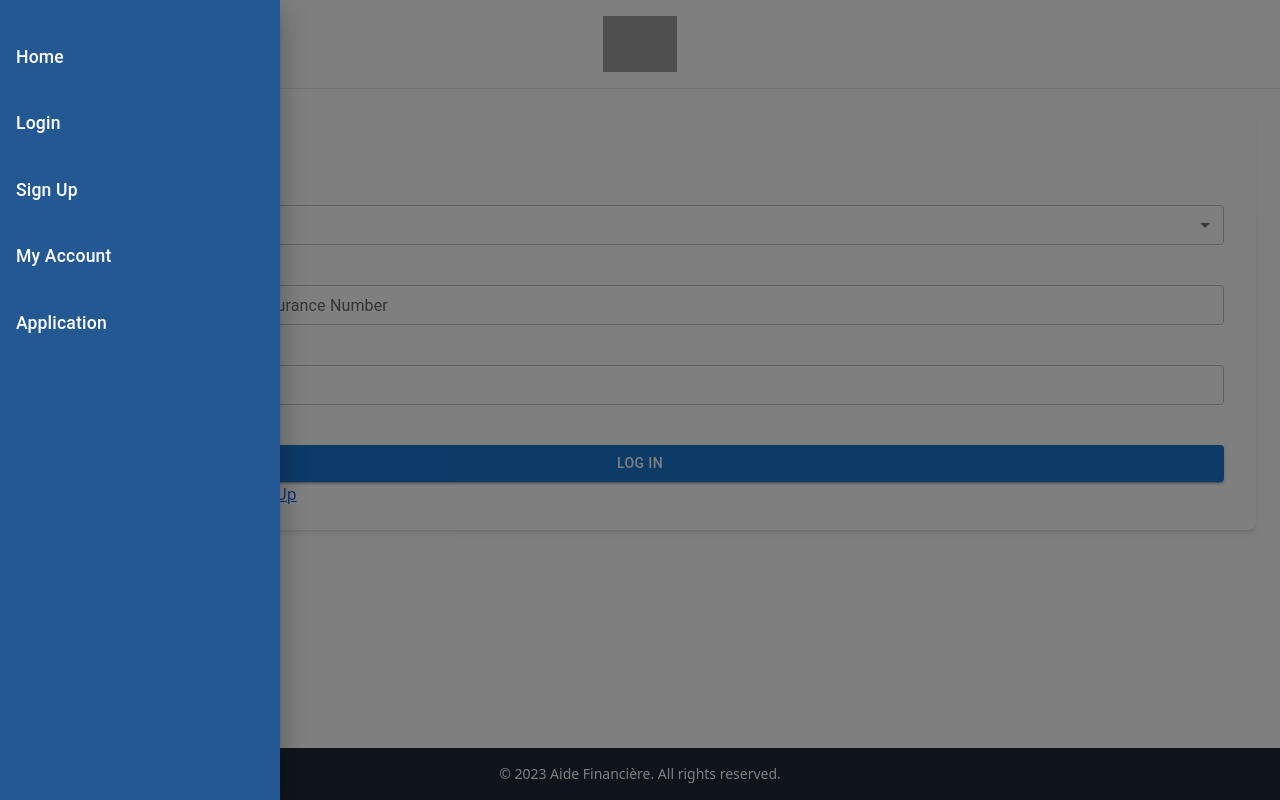
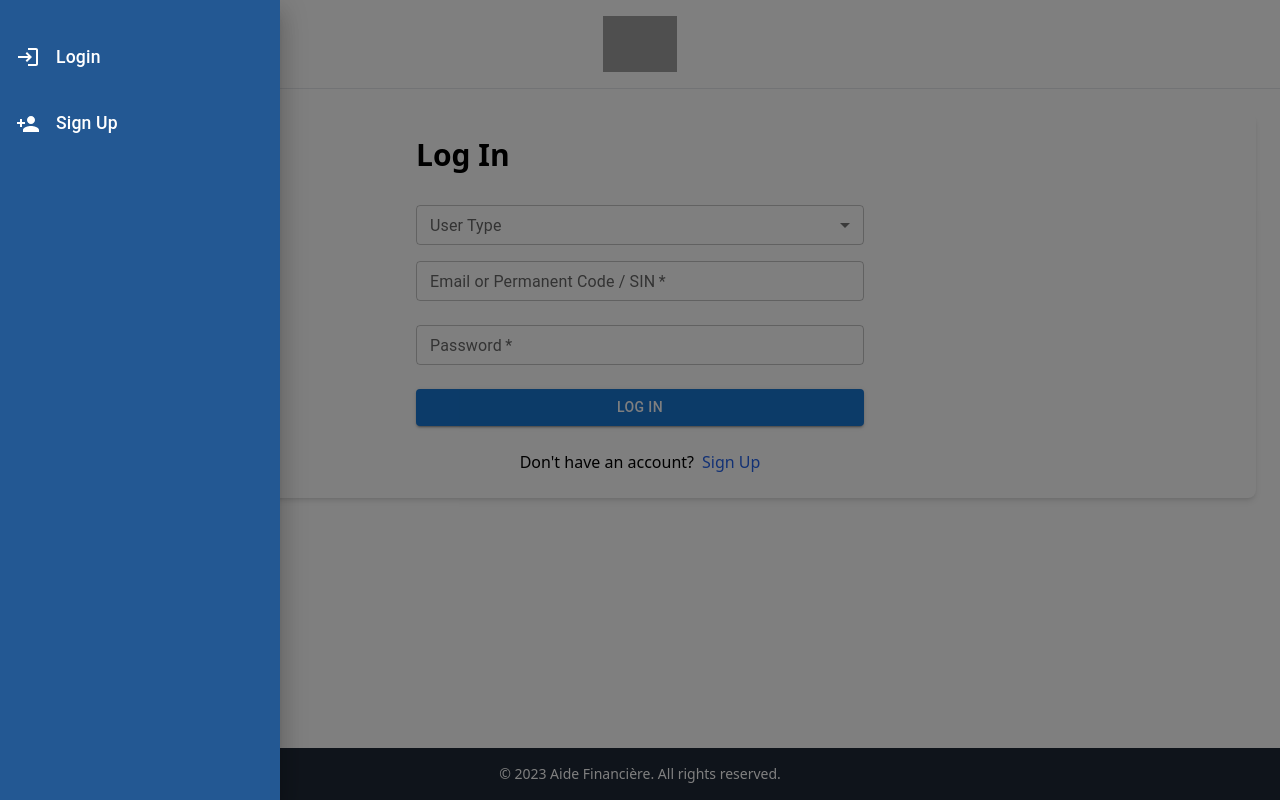
Before and after one commit to FrancoDominguez/aide-financiere-redesign, a React (Vite) app: page /login in a window 1280 px wide. Both pictures are taken after a click on the button "menu". Built offline with nearby package versions, Linux system fonts and the light colour scheme; grey boxes are pictures that could not be loaded.

Commit message:
feat: implement authentication context and user management functions; add protected routes and enhance login/signup pages

```diff
--- a/src/App.jsx
+++ b/src/App.jsx
@@ -1,5 +1,5 @@
-import { useState } from "react";
-import { Routes, Route } from "react-router-dom";
+import { useState, useEffect } from "react";
+import { Routes, Route, Navigate, useNavigate, useLocation } from "react-router-dom";
 import Header from "./components/header";
 import Footer from "./components/footer";
 import AppDrawer from "./components/drawer";
@@ -8,9 +8,36 @@ import MyAccountPage from "./pages/myAccountPage";
 import SignupPage from "./pages/signupPage";
 import LandingPage from "./pages/landingPage";
 import ApplicationPage from "./pages/applicationPage";
+import { AuthProvider, useAuth } from "./context/AuthContext";
 
-function App() {
+// Protected route component
+const ProtectedRoute = ({ children }) => {
+  const { isAuthenticated, loading } = useAuth();
+  const location = useLocation();
+
+  if (loading) {
+    return <div>Loading...</div>;
+  }
+
+  if (!isAuthenticated) {
+    return <Navigate to="/login" state={{ from: location }} replace />;
+  }
+
+  return children;
+};
+
+function AppContent() {
   const [open, setOpen] = useState(false);
+  const { isAuthenticated } = useAuth();
+  const navigate = useNavigate();
+  const location = useLocation();
+
+  // Redirect to landing page if logged in and trying to access login/signup
+  useEffect(() => {
+    if (isAuthenticated && (location.pathname === '/login' || location.pathname === '/signup' || location.pathname === '/')) {
+      navigate('/landing');
+    }
+  }, [isAuthenticated, location.pathname, navigate]);
 
   const toggleDrawer = (isOpen) => () => {
     setOpen(isOpen);
@@ -23,11 +50,28 @@ function App() {
       <main className="flex-grow container mx-auto p-6 block items-center justify-center">
         <Routes>
           <Route path="/" element={<LoginPage />} />
-          <Route path="/landing" element={<LandingPage />} />
           <Route path="/login" element={<LoginPage />} />
           <Route path="/signup" element={<SignupPage />} />
-          <Route path="/my-account" element={<MyAccountPage />} />
-          <Route path="/application" element={<ApplicationPage />} />
+
+          {/* Protected routes */}
+          <Route path="/landing" element={
+            <ProtectedRoute>
+              <LandingPage />
+            </ProtectedRoute>
+          } />
+          <Route path="/my-account" element={
+            <ProtectedRoute>
+              <MyAccountPage />
+            </ProtectedRoute>
+          } />
+          <Route path="/application" element={
+            <ProtectedRoute>
+              <ApplicationPage />
+            </ProtectedRoute>
+          } />
+
+          {/* Fallback route */}
+          <Route path="*" element={<Navigate to="/login" replace />} />
         </Routes>
       </main>
       <Footer />
@@ -35,4 +79,12 @@ function App() {
   );
 }
 
+function App() {
+  return (
+    <AuthProvider>
+      <AppContent />
+    </AuthProvider>
+  );
+}
+
 export default App;
--- a/src/components/drawer.jsx
+++ b/src/components/drawer.jsx
@@ -1,4 +1,5 @@
 import React from "react";
+import { useNavigate } from "react-router-dom";
 import {
   Drawer,
   List,
@@ -6,16 +7,48 @@ import {
   ListItemButton,
   ListItemText,
   Box,
+  Divider,
+  Typography,
+  Avatar,
+  ListItemIcon,
 } from "@mui/material";
+import {
+  Home,
+  AccountCircle,
+  ExitToApp,
+  Login,
+  PersonAdd,
+  Description,
+} from "@mui/icons-material";
+import { useAuth } from "../context/AuthContext";
 
 const AppDrawer = ({ open, toggleDrawer }) => {
-  const menuItems = [
-    { text: "Home", href: "/landing" },
-    { text: "Login", href: "/login" },
-    { text: "Sign Up", href: "/signup" },
-    { text: "My Account", href: "/my-account" },
-    { text: "Application", href: "/application" },
-  ];
+  const { currentUser, logout, isAuthenticated } = useAuth();
+  const navigate = useNavigate();
+
+  const handleLogout = () => {
+    logout();
+    toggleDrawer(false)();
+    navigate("/login");
+  };
+
+  // Define menu items based on authentication status
+  const getMenuItems = () => {
+    if (isAuthenticated) {
+      return [
+        { text: "Home", href: "/landing", icon: <Home /> },
+        { text: "My Account", href: "/my-account", icon: <AccountCircle /> },
+        { text: "Application", href: "/application", icon: <Description /> },
+      ];
+    } else {
+      return [
+        { text: "Login", href: "/login", icon: <Login /> },
+        { text: "Sign Up", href: "/signup", icon: <PersonAdd /> },
+      ];
+    }
+  };
+
+  const menuItems = getMenuItems();
 
   return (
     <Drawer
@@ -29,13 +62,32 @@ const AppDrawer = ({ open, toggleDrawer }) => {
         },
       }}
     >
+      {/* User profile section if logged in */}
+      {isAuthenticated && currentUser && (
+        <Box sx={{ p: 2, display: 'flex', alignItems: 'center', gap: 2 }}>
+          <Avatar sx={{ bgcolor: 'white', color: '#235893' }}>
+            {currentUser.firstName?.charAt(0) || currentUser.email?.charAt(0) || "U"}
+          </Avatar>
+          <Box>
+            <Typography variant="subtitle1" sx={{ fontWeight: 'bold' }}>
+              {currentUser.firstName} {currentUser.lastName}
+            </Typography>
+            <Typography variant="body2" sx={{ opacity: 0.8 }}>
+              {currentUser.email}
+            </Typography>
+          </Box>
+        </Box>
+      )}
+
       <Box sx={{ pt: 2, pb: 2 }}>
         <List>
           {menuItems.map((item, index) => (
             <ListItem key={index} disablePadding>
               <ListItemButton
-                component="a"
-                href={item.href}
+                onClick={() => {
+                  navigate(item.href);
+                  toggleDrawer(false)();
+                }}
                 sx={{
                   py: 2,
                   "&:hover": {
@@ -43,6 +95,11 @@ const AppDrawer = ({ open, toggleDrawer }) => {
                   },
                 }}
               >
+                {item.icon && (
+                  <ListItemIcon sx={{ color: "white", minWidth: 40 }}>
+                    {item.icon}
+                  </ListItemIcon>
+                )}
                 <ListItemText
                   primary={item.text}
                   primaryTypographyProps={{
@@ -53,6 +110,35 @@ const AppDrawer = ({ open, toggleDrawer }) => {
               </ListItemButton>
             </ListItem>
           ))}
+
+          {/* Logout button - only show when authenticated */}
+          {isAuthenticated && (
+            <>
+              <Divider sx={{ my: 1.5, backgroundColor: 'rgba(255, 255, 255, 0.2)' }} />
+              <ListItem disablePadding>
+                <ListItemButton
+                  onClick={handleLogout}
+                  sx={{
+                    py: 2,
+                    "&:hover": {
+                      backgroundColor: "rgba(255, 255, 255, 0.1)",
+                    },
+                  }}
+                >
+                  <ListItemIcon sx={{ color: "white", minWidth: 40 }}>
+                    <ExitToApp />
+                  </ListItemIcon>
+                  <ListItemText
+                    primary="Logout"
+                    primaryTypographyProps={{
+                      fontSize: "1.1rem",
+                      fontWeight: "medium",
+                    }}
+                  />
+                </ListItemButton>
+              </ListItem>
+            </>
+          )}
         </List>
       </Box>
     </Drawer>
--- /dev/null
+++ b/src/context/AuthContext.jsx
@@ -0,0 +1,56 @@
+import React, { createContext, useState, useContext, useEffect } from 'react';
+import { getCurrentUser, loginUser, logoutUser } from '../utils/userStorage';
+
+// Create the auth context
+const AuthContext = createContext(null);
+
+// Custom hook to use the auth context
+export const useAuth = () => useContext(AuthContext);
+
+// Auth provider component
+export const AuthProvider = ({ children }) => {
+  const [currentUser, setCurrentUser] = useState(null);
+  const [loading, setLoading] = useState(true);
+
+  // Check for logged in user on mount
+  useEffect(() => {
+    const user = getCurrentUser();
+    if (user) {
+      setCurrentUser(user);
+    }
+    setLoading(false);
+  }, []);
+
+  // Login function
+  const login = async (identifier, password) => {
+    const user = loginUser(identifier, password);
+    if (user) {
+      setCurrentUser(user);
+      return user;
+    }
+    return null;
+  };
+
+  // Logout function
+  const logout = () => {
+    logoutUser();
+    setCurrentUser(null);
+  };
+
+  // Auth context value
+  const value = {
+    currentUser,
+    loading,
+    login,
+    logout,
+    isAuthenticated: !!currentUser
+  };
+
+  return (
+    <AuthContext.Provider value={value}>
+      {!loading && children}
+    </AuthContext.Provider>
+  );
+};
+
+export default AuthContext;
--- a/src/pages/loginPage.jsx
+++ b/src/pages/loginPage.jsx
@@ -1,62 +1,145 @@
-import React from "react";
-import { useNavigate } from "react-router-dom"; // Import useNavigate
+import React, { useState } from "react";
+import { useNavigate, useLocation } from "react-router-dom";
 import TextField from "@mui/material/TextField";
 import Select from "@mui/material/Select";
 import MenuItem from "@mui/material/MenuItem";
 import InputLabel from "@mui/material/InputLabel";
 import FormControl from "@mui/material/FormControl";
-import { Button } from "@mui/material";
+import { Button, Alert, Snackbar } from "@mui/material";
+import { useAuth } from "../context/AuthContext";
 
 const LoginPage = () => {
-  const navigate = useNavigate(); // Initialize useNavigate
+  const navigate = useNavigate();
+  const location = useLocation();
+  const { login } = useAuth();
+
+  const [formData, setFormData] = useState({
+    identifier: "",
+    password: "",
+    userType: "",
+  });
+
+  const [error, setError] = useState("");
+  const [loading, setLoading] = useState(false);
+
+  // Handle input changes
+  const handleChange = (e) => {
+    const { name, value } = e.target;
+    setFormData({
+      ...formData,
+      [name]: value,
+    });
+    setError(""); // Clear error when user changes input
+  };
+
+  // Handle login form submission
+  const handleSubmit = async (e) => {
+    e.preventDefault();
+
+    if (!formData.identifier || !formData.password) {
+      setError("Please enter both identifier and password");
+      return;
+    }
+
+    setLoading(true);
+    setError("");
+
+    try {
+      // Attempt to login
+      const user = await login(formData.identifier, formData.password);
+
+      if (user) {
+        // Redirect to the page they were trying to access, or landing page
+        const redirectTo = location.state?.from?.pathname || "/landing";
+        navigate(redirectTo);
+      } else {
+        setError("Invalid credentials. Please try again.");
+      }
+    } catch (err) {
+      setError("An error occurred during login. Please try again.");
+      console.error("Login error:", err);
+    } finally {
+      setLoading(false);
+    }
+  };
 
   return (
     <main className="flex-grow container mx-auto p-6 bg-white rounded-lg shadow-md flex items-center justify-center">
-      <div className="flex flex-col space-y-4 w-full">
-        <heading className="text-3xl font-bold pb-4">Log In</heading>
-        <FormControl sx={{ m: 1, minWidth: 120 }} size="small">
-          <InputLabel id="demo-select-small-label">Student</InputLabel>
-          <Select
-            labelId="demo-select-small-label"
-            id="demo-select-small"
-            sx={{ mb: 5 }}
-          >
-            <MenuItem value="">
-              <em>None</em>
-            </MenuItem>
-            <MenuItem value={"student"}>Student</MenuItem>
-            <MenuItem value={"parent"}>Parent</MenuItem>
-          </Select>
+      <div className="flex flex-col space-y-4 w-full max-w-md">
+        <h1 className="text-3xl font-bold pb-4">Log In</h1>
+
+        {error && (
+          <Alert severity="error" sx={{ mb: 2 }}>
+            {error}
+          </Alert>
+        )}
+
+        <form onSubmit={handleSubmit}>
+          <FormControl fullWidth sx={{ mb: 2 }} size="small">
+            <InputLabel id="user-type-label">User Type</InputLabel>
+            <Select
+              labelId="user-type-label"
+              id="user-type"
+              name="userType"
+              value={formData.userType}
+              onChange={handleChange}
+              label="User Type"
+            >
+              <MenuItem value="">
+                <em>Select Type</em>
+              </MenuItem>
+              <MenuItem value="student">Student</MenuItem>
+              <MenuItem value="parent">Parent</MenuItem>
+              <MenuItem value="advisor">Advisor</MenuItem>
+            </Select>
+          </FormControl>
+
           <TextField
-            className="mb-8"
-            label="Permanent Code / Social Insurance Number"
-            placeholder="enter your number"
-            id="outlined-size-small"
+            label="Email or Permanent Code / SIN"
+            name="identifier"
+            value={formData.identifier}
+            onChange={handleChange}
+            placeholder="Enter your email or ID number"
             size="small"
             fullWidth
-            sx={{ mb: 5 }}
+            sx={{ mb: 3 }}
+            required
           />
+
           <TextField
             label="Password"
-            id="outlined-size-small"
-            placeholder="enter password"
+            name="password"
+            type="password"
+            value={formData.password}
+            onChange={handleChange}
+            placeholder="Enter password"
             size="small"
             fullWidth
-            sx={{ mb: 5 }}
+            sx={{ mb: 3 }}
+            required
           />
-          <Button variant="contained">Log In</Button>
-          <span
-            style={{ display: "flex", alignItems: "center", gap: "0.5rem" }}
+
+          <Button
+            variant="contained"
+            type="submit"
+            fullWidth
+            disabled={loading}
+            sx={{ mb: 2 }}
           >
+            {loading ? "Logging in..." : "Log In"}
+          </Button>
+
+          <div className="flex items-center justify-center gap-2 mt-2">
             <span>Don't have an account?</span>
             <button
-              className="text-blue-600 underline"
-              onClick={() => navigate("/signup")} // Use navigate to redirect
+              type="button"
+              className="text-blue-600 hover:underline"
+              onClick={() => navigate("/signup")}
             >
               Sign Up
             </button>
-          </span>
-        </FormControl>
+          </div>
+        </form>
       </div>
     </main>
   );
--- a/src/utils/userStorage.js
+++ b/src/utils/userStorage.js
@@ -2,8 +2,9 @@
  * Utility functions for handling user data storage
  */
 
-// File path for the users data
+// Storage keys
 const USER_DATA_KEY = 'userData';
+const CURRENT_USER_KEY = 'currentUser';
 
 /**
  * Get all users from localStorage
@@ -21,32 +22,30 @@ export const getUsers = () => {
 
 /**
  * Save a user to localStorage
- * If a user with the same email exists, it will be replaced
+ * If a user with the same email or idNumber exists, it will be replaced
  * @param {Object} user User data to save
- * @returns {boolean} Success status
+ * @returns {Object|boolean} User object if successful, false otherwise
  */
 export const saveUser = (user) => {
   try {
-    // Add email field if not present (using ID or other field)
-    if (!user.email && user.id) {
-      user.email = user.id;
-    }
-
-    // Ensure we have an identifier
-    if (!user.email) {
-      console.error('User must have an email to be saved');
+    // Ensure we have required identifiers
+    if (!user.email || !user.idNumber) {
+      console.error('User must have both email and idNumber to be saved');
       return false;
     }
 
     // Get existing users
     const users = getUsers();
 
-    // Find if user already exists
-    const existingIndex = users.findIndex(u => u.email === user.email);
+    // Find if user already exists by email or idNumber
+    const existingEmailIndex = users.findIndex(u => u.email === user.email);
+    const existingIdIndex = users.findIndex(u => u.idNumber === user.idNumber);
 
-    if (existingIndex >= 0) {
-      // Replace existing user
-      users[existingIndex] = user;
+    // If found by either identifier, replace that user
+    if (existingEmailIndex >= 0) {
+      users[existingEmailIndex] = user;
+    } else if (existingIdIndex >= 0) {
+      users[existingIdIndex] = user;
     } else {
       // Add new user
       users.push(user);
@@ -54,11 +53,89 @@ export const saveUser = (user) => {
 
     // Save back to localStorage
     localStorage.setItem(USER_DATA_KEY, JSON.stringify(users));
-    return true;
+    return user;
   } catch (error) {
     console.error('Error saving user data:', error);
     return false;
   }
+};
+
+/**
+ * Login a user by email/idNumber and password
+ * @param {string} identifier Email or ID number
+ * @param {string} password User password
+ * @returns {Object|null} User data if login successful, null otherwise
+ */
+export const loginUser = (identifier, password) => {
+  try {
+    const users = getUsers();
+
+    // Find user by email or idNumber
+    const user = users.find(
+      u => (u.email === identifier || u.idNumber === identifier) && u.password === password
+    );
+
+    if (user) {
+      // Store current user in localStorage for persistent session
+      setCurrentUser(user);
+    }
+
+    return user || null;
+  } catch (error) {
+    console.error('Error during login:', error);
+    return null;
+  }
+};
+
+/**
+ * Set the current logged-in user
+ * @param {Object} user User data
+ */
+export const setCurrentUser = (user) => {
+  try {
+    // Don't store the password in the session
+    const sessionUser = { ...user };
+    delete sessionUser.password;
+
+    localStorage.setItem(CURRENT_USER_KEY, JSON.stringify(sessionUser));
+  } catch (error) {
+    console.error('Error setting current user:', error);
+  }
+};
+
+/**
+ * Get the current logged-in user
+ * @returns {Object|null} Current user data or null if not logged in
+ */
+export const getCurrentUser = () => {
+  try {
+    const userData = localStorage.getItem(CURRENT_USER_KEY);
+    return userData ? JSON.parse(userData) : null;
+  } catch (error) {
+    console.error('Error getting current user:', error);
+    return null;
+  }
+};
+
+/**
+ * Logout the current user
+ */
+export const logoutUser = () => {
+  try {
+    localStorage.removeItem(CURRENT_USER_KEY);
+    return true;
+  } catch (error) {
+    console.error('Error logging out:', error);
+    return false;
+  }
+};
+
+/**
+ * Check if a user is currently logged in
+ * @returns {boolean} True if logged in, false otherwise
+ */
+export const isLoggedIn = () => {
+  return getCurrentUser() !== null;
 };
 
 /**
```
Also changed, not shown: src/pages/signupPage.jsx (+19 -17 lines).
